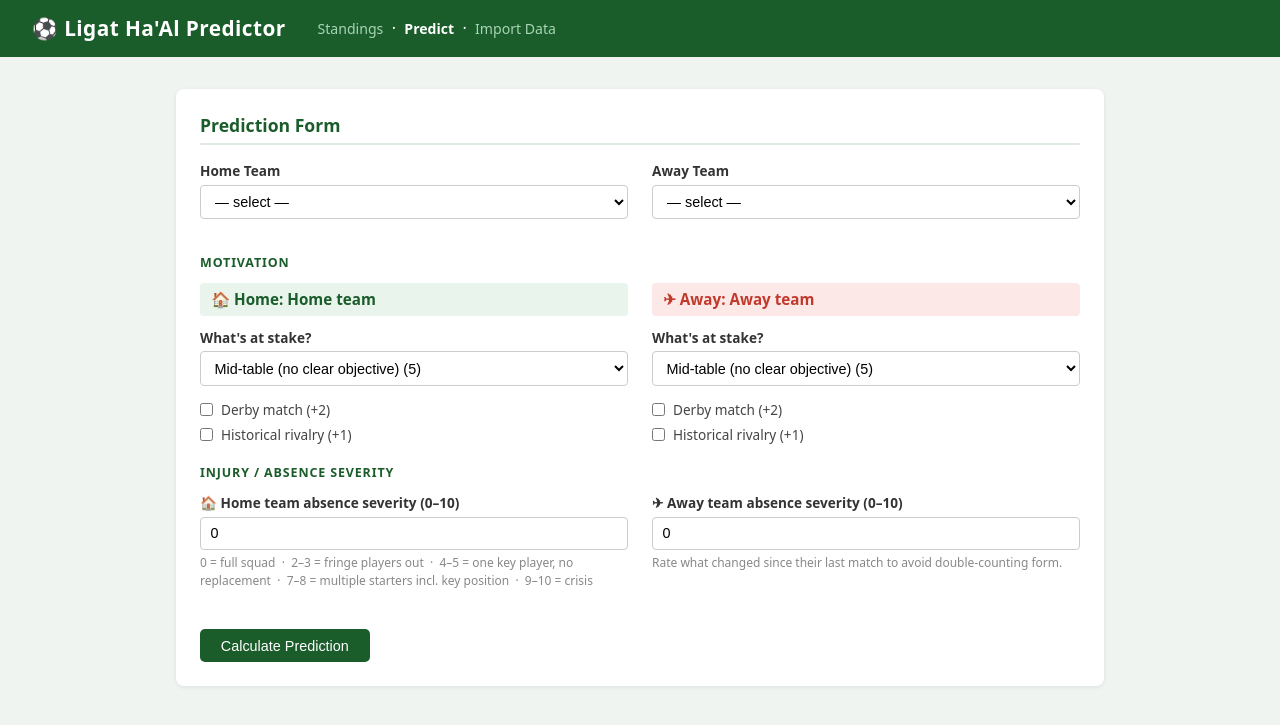
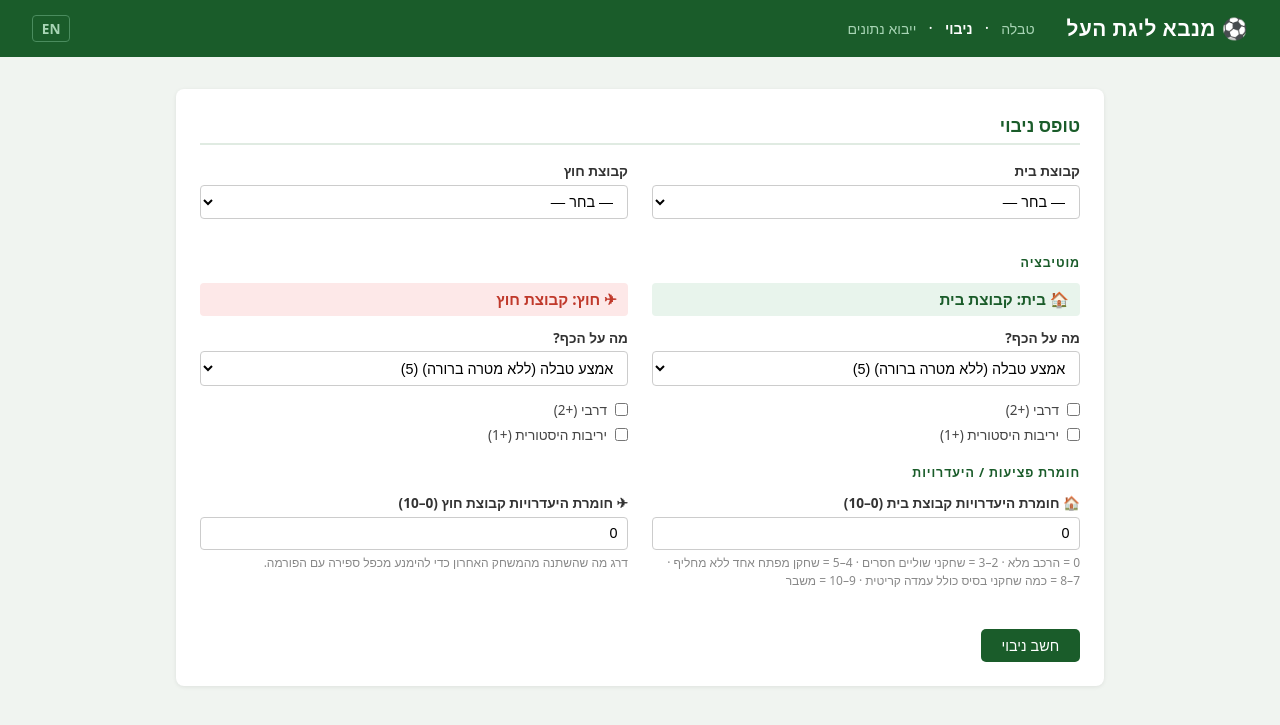
Before and after one commit to avidaniely/gambling-predictions, a Flask app: page /predict in a window 1280 px wide. Shown: the top 725 px of the page. Run offline with Flask 3, Linux system fonts and the light colour scheme; data comes from the database, SQL or seed files in the repository.

Commit message:
Add Hebrew/English i18n with language switcher
- translations.py: full EN/HE dict (~75 keys each) covering all UI strings
- app.py: context processor injects t+lang from cookie (default Hebrew),
  /set-lang/<lang> route sets cookie, STAKE_OPTIONS now uses translation keys,
  build_summary items include name_key for template lookup
- base.html: RTL support (dir attr, logical CSS props), lang toggle button,
  Rubik-compatible system font stack, all nav/title text via t.*
- index.html, predict.html, import.html: all hardcoded strings replaced with
  {{ t.key }} references; JS strings in import page injected via Jinja T object

Co-Authored-By: Claude Sonnet 4.6 <noreply@anthropic.com>

```diff
--- a/app.py
+++ b/app.py
@@ -21,15 +21,34 @@ from collections import defaultdict, deque
 from datetime import datetime
 
 try:
-    from flask import Flask, Response, jsonify, render_template, request
+    from flask import Flask, Response, jsonify, make_response, redirect, render_template, request
 except ImportError:
     sys.exit("app.py needs Flask.  Install:  pip install flask")
 
 import config
 import db
+from translations import TRANSLATIONS
 
 app = Flask(__name__)
 db.init_db()  # create tables + migrate CSVs on first run
+
+
+@app.context_processor
+def inject_i18n():
+    lang = request.cookies.get("lang", "he")
+    if lang not in TRANSLATIONS:
+        lang = "he"
+    return {"t": TRANSLATIONS[lang], "lang": lang}
+
+
+@app.route("/set-lang/<lang>")
+def set_lang(lang):
+    if lang not in TRANSLATIONS:
+        lang = "he"
+    resp = make_response(redirect(request.referrer or "/"))
+    resp.set_cookie("lang", lang, max_age=365 * 24 * 3600)
+    return resp
+
 
 # ── background refresh state ──────────────────────────────────────────────────
 # Single in-memory state (safe with --workers 1 --threads 4).
@@ -98,11 +117,11 @@ def refresh_status():
 COMPLETED = {"FT", "AET", "PEN"}
 
 STAKE_OPTIONS = [
-    (10, "Title race / Relegation survival"),
-    (7,  "European qualification"),
-    (6,  "Playoff spot"),
-    (5,  "Mid-table (no clear objective)"),
-    (2,  "Nothing at stake"),
+    (10, "stake_10"),
+    (7,  "stake_7"),
+    (6,  "stake_6"),
+    (5,  "stake_5"),
+    (2,  "stake_2"),
 ]
 DERBY_BONUS   = 2
 RIVALRY_BONUS = 1
@@ -288,6 +307,7 @@ def build_summary(features, form_vals, mot_diff, inj_diff, model):
     logit_ha = intercept.get("H", 0)
     items.append({
         "name":     "Home advantage",
+        "name_key": "factor_home_adv",
         "values":   f"intercept {logit_ha:+.3f}",
         "sentence": (f"Every home match starts with +{logit_ha:.3f} added to the home logit — "
                      "calibrated from historical home/away win rates across all seasons."),
@@ -306,6 +326,7 @@ def build_summary(features, form_vals, mot_diff, inj_diff, model):
                  else "Insufficient data — early season")
     items.append({
         "name":     "Table strength (PPG)",
+        "name_key": "factor_ppg_strength",
         "values":   ppg_vals,
         "sentence": (f"PPG diff {ppg_diff:+.2f} × model weight {coef['H']['ppg_diff']:+.3f} "
                      f"= {logit_ppg:+.3f} to home logit."),
@@ -325,6 +346,7 @@ def build_summary(features, form_vals, mot_diff, inj_diff, model):
                      else "Insufficient data — early season")
     items.append({
         "name":     "Recent form",
+        "name_key": "factor_form_bd",
         "values":   form_vals_str,
         "sentence": (f"Form diff {form_diff:+.2f} × model weight {coef['H']['form_diff']:+.3f} "
                      f"= {logit_form:+.3f} to home logit."),
@@ -342,6 +364,7 @@ def build_summary(features, form_vals, mot_diff, inj_diff, model):
                  if h2h_n > 0 else "No recent H2H data — defaulted to 0")
     items.append({
         "name":     "Head-to-head",
+        "name_key": "factor_h2h_bd",
         "values":   h2h_vals,
         "sentence": (f"H2H diff {h2h_diff:+.2f} × model weight {coef['H']['h2h_diff']:+.3f} "
                      f"= {logit_h2h:+.3f} to home logit."
@@ -362,6 +385,7 @@ def build_summary(features, form_vals, mot_diff, inj_diff, model):
     mot_note  = "" if w_mot != 0 else " Weight is 0.0 — inactive. Tune motivation_diff in model_weights.json."
     items.append({
         "name":     "Motivation",
+        "name_key": "factor_motivation",
         "values":   f"Home score {home_mot} vs away score {away_mot} (diff {mot_diff:+d})",
         "sentence": (f"Diff {mot_diff:+d} × manual weight {w_mot} = {logit_mot:+.3f} to home logit.{mot_note}"),
         "direction": _dir(logit_mot) if w_mot != 0 else "neutral",
@@ -374,6 +398,7 @@ def build_summary(features, form_vals, mot_diff, inj_diff, model):
     inj_note  = "" if w_inj != 0 else " Weight is 0.0 — inactive. Tune injury_diff in model_weights.json."
     items.append({
         "name":     "Injuries / absences",
+        "name_key": "factor_injuries",
         "values":   (f"Home severity {form_vals['home_injury']}/10, "
                      f"away severity {form_vals['away_injury']}/10 "
                      f"(net diff away−home: {inj_diff:+d})"),
--- a/templates/base.html
+++ b/templates/base.html
@@ -1,18 +1,21 @@
 <!DOCTYPE html>
-<html lang="en">
+<html lang="{{ lang }}" dir="{{ 'rtl' if lang == 'he' else 'ltr' }}">
 <head>
 <meta charset="utf-8">
 <meta name="viewport" content="width=device-width,initial-scale=1">
-<title>Ligat Ha'Al Predictor</title>
+<title>{{ t.site_title }}</title>
 <style>
 * { box-sizing: border-box; margin: 0; padding: 0; }
 body { font-family: system-ui, -apple-system, sans-serif; background: #f0f4f0; color: #1a1a1a; }
 
 header { background: #1a5c2a; color: white; padding: 0.9rem 2rem; display: flex; align-items: center; gap: 2rem; }
-header h1 { font-size: 1.3rem; letter-spacing: 0.02em; }
+header h1 { font-size: 1.3rem; letter-spacing: 0.02em; white-space: nowrap; }
+nav { display: flex; gap: 0.5rem; align-items: center; }
 nav a { color: #a8d5b5; text-decoration: none; font-size: 0.88rem; }
 nav a:hover { color: white; }
 nav a.active { color: white; font-weight: 600; }
+.lang-switch { margin-inline-start: auto; color: #a8d5b5; text-decoration: none; font-size: 0.85rem; font-weight: 600; padding: 0.2rem 0.55rem; border: 1px solid #4a8c5e; border-radius: 4px; white-space: nowrap; }
+.lang-switch:hover { color: white; border-color: #a8d5b5; }
 
 main { max-width: 960px; margin: 2rem auto; padding: 0 1rem; }
 
@@ -20,8 +23,8 @@ main { max-width: 960px; margin: 2rem auto; padding: 0 1rem; }
 h2 { font-size: 1.1rem; color: #1a5c2a; margin-bottom: 1rem; padding-bottom: 0.4rem; border-bottom: 2px solid #e0ebe2; }
 
 table { width: 100%; border-collapse: collapse; font-size: 0.9rem; }
-th { text-align: left; padding: 0.5rem 0.75rem; background: #f6f9f6; color: #555; font-weight: 600; border-bottom: 2px solid #e0e0e0; }
-th.num, td.num { text-align: right; }
+th { text-align: start; padding: 0.5rem 0.75rem; background: #f6f9f6; color: #555; font-weight: 600; border-bottom: 2px solid #e0e0e0; }
+th.num, td.num { text-align: end; }
 td { padding: 0.45rem 0.75rem; border-bottom: 1px solid #f2f2f2; }
 tr:last-child td { border-bottom: none; }
 tr:hover td { background: #fafff9; }
@@ -69,8 +72,8 @@ select:focus, input:focus { outline: 2px solid #1a5c2a; border-color: #1a5c2a; }
 .feat-warn { font-size: 0.72rem; color: #c07000; margin-top: 0.1rem; }
 
 .alert { padding: 0.75rem 1rem; border-radius: 5px; font-size: 0.88rem; margin-bottom: 1rem; }
-.alert-info { background: #e8f4ec; color: #1a5c2a; border-left: 3px solid #1a5c2a; }
-.alert-warn { background: #fff8e6; color: #8a6000; border-left: 3px solid #f5a623; }
+.alert-info { background: #e8f4ec; color: #1a5c2a; border-inline-start: 3px solid #1a5c2a; }
+.alert-warn { background: #fff8e6; color: #8a6000; border-inline-start: 3px solid #f5a623; }
 
 /* feature edge badges */
 .edge-home { display: inline-block; font-size: 0.8rem; font-weight: 600; color: #155724; background: #d4edda; padding: 2px 9px; border-radius: 10px; white-space: nowrap; }
@@ -80,14 +83,17 @@ select:focus, input:focus { outline: 2px solid #1a5c2a; border-color: #1a5c2a; }
 </head>
 <body>
 <header>
-  <h1>⚽ Ligat Ha'Al Predictor</h1>
+  <h1>⚽ {{ t.site_title }}</h1>
   <nav>
-    <a href="/" {% if active=='home' %}class="active"{% endif %}>Standings</a>
+    <a href="/" {% if active=='home' %}class="active"{% endif %}>{{ t.nav_standings }}</a>
     &nbsp;·&nbsp;
-    <a href="/predict" {% if active=='predict' %}class="active"{% endif %}>Predict</a>
+    <a href="/predict" {% if active=='predict' %}class="active"{% endif %}>{{ t.nav_predict }}</a>
     &nbsp;·&nbsp;
-    <a href="/import" {% if active=='import' %}class="active"{% endif %}>Import Data</a>
+    <a href="/import" {% if active=='import' %}class="active"{% endif %}>{{ t.nav_import }}</a>
   </nav>
+  <a class="lang-switch"
+     href="/set-lang/{{ 'en' if lang == 'he' else 'he' }}"
+     title="{{ t.lang_toggle_title }}">{{ t.lang_toggle }}</a>
 </header>
 <main>
   {% block content %}{% endblock %}
--- a/templates/predict.html
+++ b/templates/predict.html
@@ -2,27 +2,27 @@
 {% block content %}
 
 <div class="card">
-  <h2>Prediction Form</h2>
+  <h2>{{ t.predict_title }}</h2>
 
   <form method="post" action="/predict">
 
     {# ── team selectors ── #}
     <div class="grid2" style="margin-bottom:1.25rem;">
       <div class="field">
-        <label>Home Team</label>
+        <label>{{ t.home_team }}</label>
         <select name="home" required>
-          <option value="">— select —</option>
-          {% for t in teams %}
-          <option value="{{ t }}" {% if t == form.home %}selected{% endif %}>{{ t }}</option>
+          <option value="">{{ t.select_team }}</option>
+          {% for t_name in teams %}
+          <option value="{{ t_name }}" {% if t_name == form.home %}selected{% endif %}>{{ t_name }}</option>
           {% endfor %}
         </select>
       </div>
       <div class="field">
-        <label>Away Team</label>
+        <label>{{ t.away_team }}</label>
         <select name="away" required>
-          <option value="">— select —</option>
-          {% for t in teams %}
-          <option value="{{ t }}" {% if t == form.away %}selected{% endif %}>{{ t }}</option>
+          <option value="">{{ t.select_team }}</option>
+          {% for t_name in teams %}
+          <option value="{{ t_name }}" {% if t_name == form.away %}selected{% endif %}>{{ t_name }}</option>
           {% endfor %}
         </select>
       </div>
@@ -31,14 +31,14 @@
     {# ── automatic features (shown after a prediction) ── #}
     {% if features %}
     <div style="margin-bottom:1.5rem;">
-      <div class="section-head" style="margin-bottom:0.6rem;">Match Data</div>
+      <div class="section-head" style="margin-bottom:0.6rem;">{{ t.match_data_head }}</div>
       <table style="font-size:0.9rem;">
         <thead>
           <tr>
-            <th style="width:22%;">Factor</th>
-            <th class="num">🏠 {{ form.home }}</th>
-            <th class="num">✈ {{ form.away }}</th>
-            <th style="width:22%; text-align:center;">Edge</th>
+            <th style="width:22%;">{{ t.factor_col }}</th>
+            <th class="num">{{ t.home_col }} {{ form.home }}</th>
+            <th class="num">{{ t.away_col }} {{ form.away }}</th>
+            <th style="width:22%; text-align:center;">{{ t.edge_col }}</th>
           </tr>
         </thead>
         <tbody>
@@ -46,11 +46,11 @@
           {# PPG #}
           <tr>
             <td>
-              Season PPG
-              <span title="Points Per Game — average league points earned per match this season (Win=3, Draw=1, Loss=0). Higher = stronger team on paper."
+              {{ t.factor_ppg }}
+              <span title="{{ t.ppg_tooltip }}"
                     style="cursor:help; color:#999; font-size:0.8rem; border-bottom:1px dotted #999;">?</span>
               {% if features.home_played < min_mp or features.away_played < min_mp %}
-              <div style="font-size:0.75rem; color:#c07000;">⚠ early season (&lt;{{ min_mp }} matches)</div>
+              <div style="font-size:0.75rem; color:#c07000;">{{ t.early_season_warn.format(min_mp=min_mp) }}</div>
               {% endif %}
             </td>
             <td class="num">
@@ -67,21 +67,21 @@
             </td>
             <td style="text-align:center;">
               {% if features.ppg_diff > 0.1 %}
-                <span class="edge-home">→ Home +{{ "%.2f"|format(features.ppg_diff) }}</span>
+                <span class="edge-home">{{ t.edge_home }} +{{ "%.2f"|format(features.ppg_diff) }}</span>
               {% elif features.ppg_diff < -0.1 %}
-                <span class="edge-away">→ Away +{{ "%.2f"|format(-features.ppg_diff) }}</span>
+                <span class="edge-away">{{ t.edge_away }} +{{ "%.2f"|format(-features.ppg_diff) }}</span>
               {% else %}
-                <span class="edge-neu">≈ Even</span>
+                <span class="edge-neu">{{ t.edge_even }}</span>
               {% endif %}
             </td>
           </tr>
 
           {# Form #}
           <tr>
-            <td>Recent form
-              <span title="Average points per match over the last 5 games, weighted so recent results count more (decay 0.8) and adjusted for opponent strength — a win against a top team counts more than a win against a bottom team."
+            <td>{{ t.factor_form }}
+              <span title="{{ t.form_tooltip }}"
                     style="cursor:help; color:#999; font-size:0.8rem; border-bottom:1px dotted #999;">?</span>
-              <br><span style="font-size:0.75rem; color:#999;">last 5, opp-adjusted</span></td>
+              <br><span style="font-size:0.75rem; color:#999;">{{ t.form_subtitle }}</span></td>
             <td class="num">
               {% if features.home_form is not none %}
                 <strong>{{ "%.2f"|format(features.home_form) }}</strong>
@@ -94,37 +94,37 @@
             </td>
             <td style="text-align:center;">
               {% if features.form_diff > 0.1 %}
-                <span class="edge-home">→ Home +{{ "%.2f"|format(features.form_diff) }}</span>
+                <span class="edge-home">{{ t.edge_home }} +{{ "%.2f"|format(features.form_diff) }}</span>
               {% elif features.form_diff < -0.1 %}
-                <span class="edge-away">→ Away +{{ "%.2f"|format(-features.form_diff) }}</span>
+                <span class="edge-away">{{ t.edge_away }} +{{ "%.2f"|format(-features.form_diff) }}</span>
               {% else %}
-                <span class="edge-neu">≈ Even</span>
+                <span class="edge-neu">{{ t.edge_even }}</span>
               {% endif %}
             </td>
           </tr>
 
           {# H2H #}
           <tr>
-            <td>Head-to-head
-              <span title="Average points earned per match in recent meetings between these two teams. Only the current season plus last season are counted — older results are ignored as squads change too much."
+            <td>{{ t.factor_h2h }}
+              <span title="{{ t.h2h_tooltip }}"
                     style="cursor:help; color:#999; font-size:0.8rem; border-bottom:1px dotted #999;">?</span>
-              <br><span style="font-size:0.75rem; color:#999;">{{ features.h2h_n }} recent meeting{{ 's' if features.h2h_n != 1 else '' }}</span></td>
+              <br><span style="font-size:0.75rem; color:#999;">{{ features.h2h_n }} {{ t.h2h_meetings if features.h2h_n != 1 else t.h2h_meeting }}</span></td>
             <td class="num" colspan="2" style="text-align:center; color:#888; font-size:0.82rem;">
               {% if features.h2h_n == 0 %}
-                No recent meetings
+                {{ t.no_meetings }}
               {% else %}
-                Home averaged {{ "%+.2f"|format(features.h2h_diff) }} pts/match vs away
+                {{ t.h2h_avg.format(diff="%+.2f" | format(features.h2h_diff)) }}
               {% endif %}
             </td>
             <td style="text-align:center;">
               {% if features.h2h_n == 0 %}
-                <span class="edge-neu">≈ No data</span>
+                <span class="edge-neu">{{ t.edge_no_data }}</span>
               {% elif features.h2h_diff > 0.1 %}
-                <span class="edge-home">→ Home</span>
+                <span class="edge-home">{{ t.edge_home }}</span>
               {% elif features.h2h_diff < -0.1 %}
-                <span class="edge-away">→ Away</span>
+                <span class="edge-away">{{ t.edge_away }}</span>
               {% else %}
-                <span class="edge-neu">≈ Even</span>
+                <span class="edge-neu">{{ t.edge_even }}</span>
               {% endif %}
             </td>
           </tr>
@@ -135,81 +135,77 @@
     {% endif %}
 
     {# ── motivation ── #}
-    <div class="section-head" style="margin-bottom:0.75rem;">Motivation</div>
+    <div class="section-head" style="margin-bottom:0.75rem;">{{ t.motivation_head }}</div>
     <div class="grid2" style="margin-bottom:1rem;">
 
       <div>
-        <div class="team-col-label home-label">🏠 Home: {{ form.home or "Home team" }}</div>
+        <div class="team-col-label home-label">{{ t.home_prefix }}: {{ form.home or t.home_team }}</div>
         <div class="field">
-          <label>What's at stake?</label>
+          <label>{{ t.stake_label }}</label>
           <select name="home_stake">
-            {% for val, label in stake_options %}
-            <option value="{{ val }}" {% if form.home_stake|int == val %}selected{% endif %}>{{ label }} ({{ val }})</option>
+            {% for val, key in stake_options %}
+            <option value="{{ val }}" {% if form.home_stake|int == val %}selected{% endif %}>{{ t[key] }} ({{ val }})</option>
             {% endfor %}
           </select>
         </div>
         <label class="check-row">
           <input type="checkbox" name="home_derby" value="1" {% if form.home_derby %}checked{% endif %}>
-          Derby match (+{{ derby_bonus }})
+          {{ t.derby_label.format(bonus=derby_bonus) }}
         </label>
         <label class="check-row">
           <input type="checkbox" name="home_rivalry" value="1" {% if form.home_rivalry %}checked{% endif %}>
-          Historical rivalry (+{{ rivalry_bonus }})
+          {{ t.rivalry_label.format(bonus=rivalry_bonus) }}
         </label>
       </div>
 
       <div>
-        <div class="team-col-label away-label">✈ Away: {{ form.away or "Away team" }}</div>
+        <div class="team-col-label away-label">{{ t.away_prefix }}: {{ form.away or t.away_team }}</div>
         <div class="field">
-          <label>What's at stake?</label>
+          <label>{{ t.stake_label }}</label>
           <select name="away_stake">
-            {% for val, label in stake_options %}
-            <option value="{{ val }}" {% if form.away_stake|int == val %}selected{% endif %}>{{ label }} ({{ val }})</option>
+            {% for val, key in stake_options %}
+            <option value="{{ val }}" {% if form.away_stake|int == val %}selected{% endif %}>{{ t[key] }} ({{ val }})</option>
             {% endfor %}
           </select>
         </div>
         <label class="check-row">
           <input type="checkbox" name="away_derby" value="1" {% if form.away_derby %}checked{% endif %}>
-          Derby match (+{{ derby_bonus }})
+          {{ t.derby_label.format(bonus=derby_bonus) }}
         </label>
         <label class="check-row">
           <input type="checkbox" name="away_rivalry" value="1" {% if form.away_rivalry %}checked{% endif %}>
-          Historical rivalry (+{{ rivalry_bonus }})
+          {{ t.rivalry_label.format(bonus=rivalry_bonus) }}
         </label>
       </div>
     </div>
 
     {# ── injuries ── #}
-    <div class="section-head" style="margin-bottom:0.75rem;">Injury / Absence Severity</div>
+    <div class="section-head" style="margin-bottom:0.75rem;">{{ t.injury_head }}</div>
     <div class="grid2" style="margin-bottom:1.5rem;">
       <div>
         <div class="field">
-          <label>🏠 Home team absence severity (0–10)</label>
+          <label>{{ t.home_injury_lbl }}</label>
           <input type="number" name="home_injury" min="0" max="10" value="{{ form.home_injury or 0 }}">
-          <div class="hint">
-            0 = full squad &nbsp;·&nbsp; 2–3 = fringe players out &nbsp;·&nbsp;
-            4–5 = one key player, no replacement &nbsp;·&nbsp;
-            7–8 = multiple starters incl. key position &nbsp;·&nbsp; 9–10 = crisis
-          </div>
+          <div class="hint">{{ t.injury_hint }}</div>
         </div>
       </div>
       <div>
         <div class="field">
-          <label>✈ Away team absence severity (0–10)</label>
+          <label>{{ t.away_injury_lbl }}</label>
           <input type="number" name="away_injury" min="0" max="10" value="{{ form.away_injury or 0 }}">
-          <div class="hint">Rate what changed since their last match to avoid double-counting form.</div>
+          <div class="hint">{{ t.injury_hint2 }}</div>
         </div>
       </div>
     </div>
 
-    <button class="btn" type="submit">Calculate Prediction</button>
+    <button class="btn" type="submit">{{ t.calc_btn }}</button>
   </form>
 </div>
 
 {# ── prediction result ── #}
 {% if prediction %}
 <div class="card">
-  <h2>Prediction: {{ form.home }} vs {{ form.away }}</h2>
+  <h2>{{ t.result_title.format(home=form.home, away=form.away) }}</h2>
 
   <div class="prob-section">
     <div class="prob-bar">
@@ -224,9 +220,9 @@
       </div>
     </div>
     <div class="prob-labels">
-      <div><strong>Home win</strong><br>{{ (prediction.H * 100)|round(1) }}%</div>
-      <div><strong>Draw</strong><br>{{ (prediction.D * 100)|round(1) }}%</div>
-      <div><strong>Away win</strong><br>{{ (prediction.A * 100)|round(1) }}%</div>
+      <div><strong>{{ t.home_win }}</strong><br>{{ (prediction.H * 100)|round(1) }}%</div>
+      <div><strong>{{ t.draw }}</strong><br>{{ (prediction.D * 100)|round(1) }}%</div>
+      <div><strong>{{ t.away_win }}</strong><br>{{ (prediction.A * 100)|round(1) }}%</div>
     </div>
   </div>
 
@@ -234,30 +230,30 @@
 
 {% if summary %}
 <div class="card">
-  <h2>How this prediction was calculated</h2>
+  <h2>{{ t.breakdown_title }}</h2>
   <table style="font-size:0.88rem;">
     <thead>
       <tr>
-        <th style="width:18%;">Factor</th>
-        <th>Values</th>
-        <th style="width:10%; text-align:center;">Direction</th>
-        <th>Explanation</th>
+        <th style="width:18%;">{{ t.bd_factor }}</th>
+        <th>{{ t.bd_values }}</th>
+        <th style="width:10%; text-align:center;">{{ t.bd_direction }}</th>
+        <th>{{ t.bd_explanation }}</th>
       </tr>
     </thead>
     <tbody>
       {% for f in summary %}
       <tr style="{% if f.inactive %}color:#aaa;{% endif %}">
-        <td><strong>{{ f.name }}</strong></td>
+        <td><strong>{{ t[f.name_key] }}</strong></td>
         <td style="font-size:0.82rem; color:{% if f.inactive %}#bbb{% else %}#444{% endif %};">{{ f.values }}</td>
         <td style="text-align:center;">
           {% if f.inactive %}
-            <span style="font-size:0.75rem; background:#eee; color:#999; padding:2px 7px; border-radius:10px;">inactive</span>
+            <span style="font-size:0.75rem; background:#eee; color:#999; padding:2px 7px; border-radius:10px;">{{ t.bd_inactive }}</span>
           {% elif f.direction == 'home' %}
-            <span style="font-size:0.75rem; background:#d4edda; color:#155724; padding:2px 7px; border-radius:10px; white-space:nowrap;">↑ home</span>
+            <span style="font-size:0.75rem; background:#d4edda; color:#155724; padding:2px 7px; border-radius:10px; white-space:nowrap;">{{ t.bd_home }}</span>
           {% elif f.direction == 'away' %}
-            <span style="font-size:0.75rem; background:#f8d7da; color:#721c24; padding:2px 7px; border-radius:10px; white-space:nowrap;">↓ away</span>
+            <span style="font-size:0.75rem; background:#f8d7da; color:#721c24; padding:2px 7px; border-radius:10px; white-space:nowrap;">{{ t.bd_away }}</span>
           {% else %}
-            <span style="font-size:0.75rem; background:#e2e3e5; color:#555; padding:2px 7px; border-radius:10px;">≈ neutral</span>
+            <span style="font-size:0.75rem; background:#e2e3e5; color:#555; padding:2px 7px; border-radius:10px;">{{ t.bd_neutral }}</span>
           {% endif %}
         </td>
         <td style="font-size:0.82rem; color:{% if f.inactive %}#bbb{% else %}#555{% endif %};">{{ f.sentence }}</td>
@@ -266,8 +262,7 @@
     </tbody>
   </table>
   <div style="margin-top:0.75rem; font-size:0.78rem; color:#999;">
-    Logit scores are summed and passed through softmax to produce the H / D / A percentages.
-    Positive logit → boosts home win probability; negative → boosts away win probability.
+    {{ t.bd_footer }}
   </div>
 </div>
 {% endif %}
```
Also changed, not shown: templates/import.html (+45 -33 lines), templates/index.html (+12 -12 lines), translations.py (added, +281 -0 lines).
